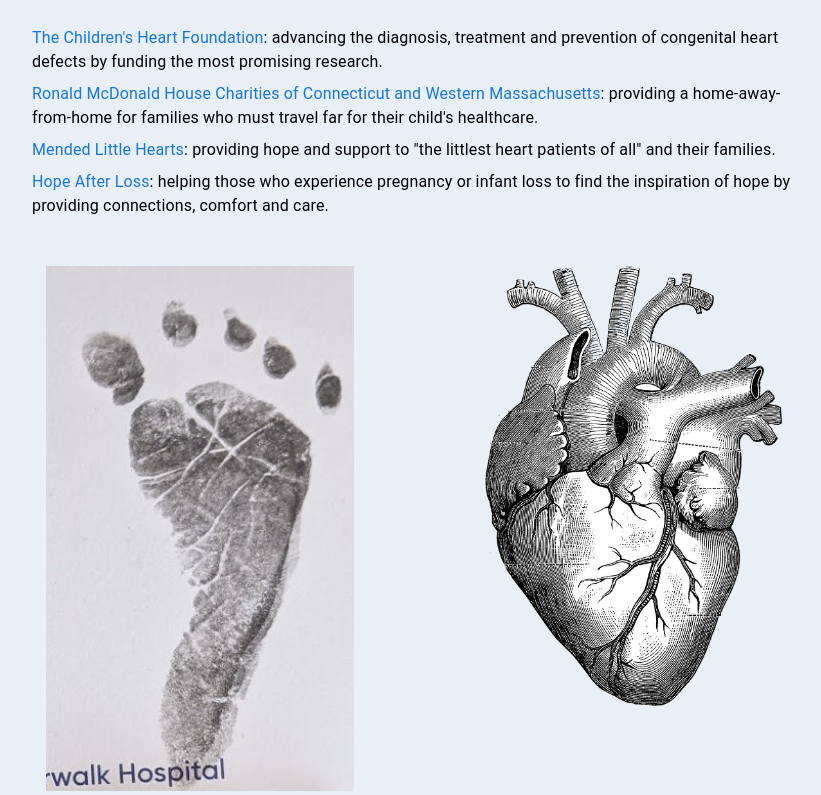
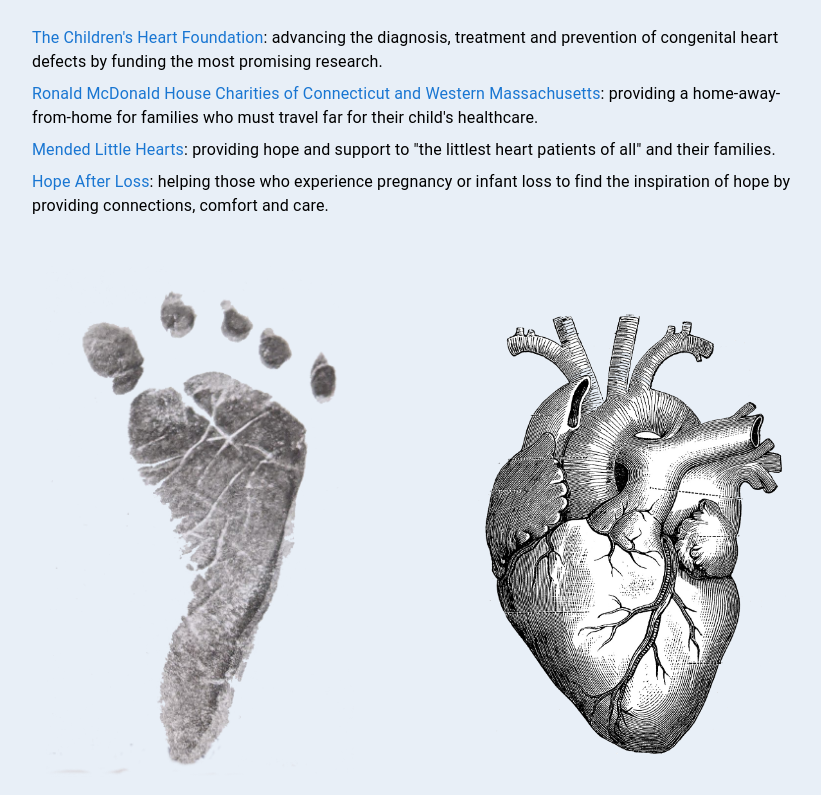
Before and after one commit to kevinroyhobson/jackhobson.love, a React (Create React App) app: page /legacy in a window 1280 px wide. Shown: the part 638-1433 px from the top of the page, without its empty margins (224-1045 px from the left). Built offline with nearby package versions, Linux system fonts and the light colour scheme.

Commit message:
Small tweaks.

```diff
--- a/src/Legacy.js
+++ b/src/Legacy.js
@@ -5,7 +5,7 @@
 import Grid from '@mui/material/Grid';
 import Link from '@mui/material/Link';
 
-import footprint from './img/footprint.jpg';
+import footprint from './img/footprint.png';
 import heartDrawing from './img/heart-drawing.png';
 
 
@@ -31,8 +31,7 @@
           and love of our spirits. We attended to his needs in response to the beeps of his vitals monitors rather than
           the sound of his cries. We helped the nurses change and bath him while trying not to disrupt the critical IVs
           and equipment surrounding him. Bonding for us involved a lot of finger holding and intense eye contact in
-          those moments that he was awake and alert. We pushed ourselves to stay positive and hopeful throughout the
-          ordeal.
+          those moments that he was awake and alert. We pushed ourselves to stay positive and hopeful throughout it all.
         </Typography>
 
         <Typography sx={{ pt: 3, textAlign: 'left' }}>
@@ -115,9 +114,13 @@
 
           <Grid item xs={0} md={1}></Grid>
 
+
           <Grid item xs={12} md={3}>
-            <img src={heartDrawing} width='100%' alt="Not Jack's heart"/>
+            <Box sx={{pt: {'md': 6}}}>
+              <img src={heartDrawing} width='100%' alt="Not Jack's heart"/>
+            </Box>
           </Grid>
+
 
           <Grid item xs={0} md={2.5}></Grid>
 
```
Also changed, not shown: src/img/footprint.jpg (deleted), src/img/footprint.png (added).
